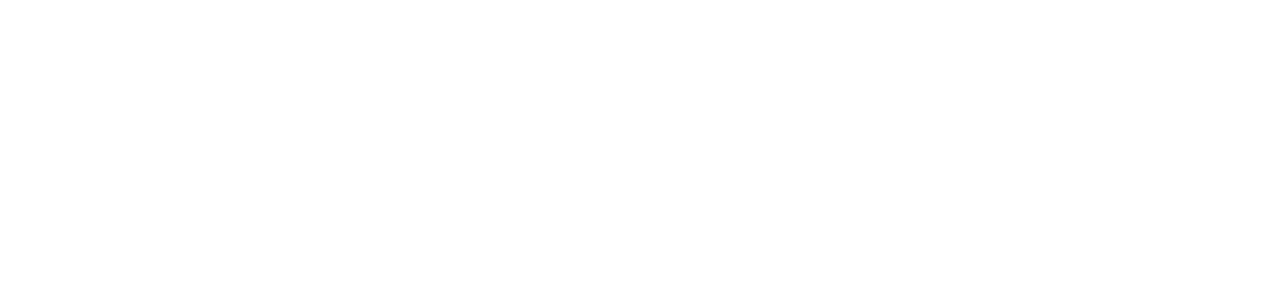
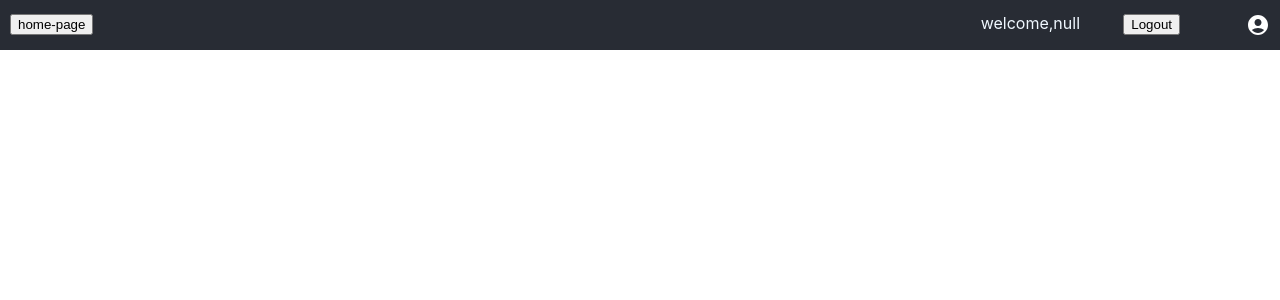
Before and after one commit to unsw-cse-comp3900-9900-22T2/capstone-project-9900-h16p-newbie-squad, a React (Create React App) app in the folder frontend/: page /booking-page in a window 1280 px wide. Before the commit this address had no page. Shown: the top 300 px of the page. Built offline with nearby package versions, Linux system fonts and the light colour scheme.

Commit message:
booking page(empty) added

```diff
--- a/frontend/src/components/BookingButton.js
+++ b/frontend/src/components/BookingButton.js
@@ -2,11 +2,14 @@
 import {Link, useNavigate} from 'react-router-dom';
 
 export default function BookingButton({listing}) {
-    const navigate = useNavigate();
+    // const navigate = useNavigate();
     const bookOnclick = () => {
-        navigate('/test',{state:{listing: listing}});
+        // navigate('/test',{state:{listing: listing}});
+        localStorage.setItem("listing-book", JSON.stringify(listing))
     }
   return (
-    <button className='book-button' onClick={bookOnclick}>Book</button>
+    <Link to='/booking-page'>
+        <button className='book-button' onClick={bookOnclick}>Book</button>
+    </Link>
   )
 }
--- /dev/null
+++ b/frontend/src/components/BookingPage.js
@@ -0,0 +1,17 @@
+import { jsx } from '@emotion/react';
+import React from 'react'
+import {useLocation, useParams} from 'react-router-dom';
+import Header from './Header';
+
+export default function BookingPage() {
+    const listing = JSON.parse(localStorage.getItem("listing-book"))
+    console.log(listing);
+    // 此处的listing是object，里面有所有关于该车位的信息的信息
+
+  return (
+    <div>
+      <Header/>
+      Booking
+    </div>
+  )
+}
--- a/frontend/src/components/Test.js
+++ /dev/null
@@ -1,12 +0,0 @@
-import React from 'react'
-import {useLocation} from 'react-router-dom';
-
-export default function Test() {
-    // const token = localStorage.getItem("token")
-    const location = useLocation()
-    const listing = location.state.listing
-    console.log(listing);
-  return (
-    <div>Booking</div>
-  )
-}
--- a/frontend/src/index.js
+++ b/frontend/src/index.js
@@ -8,7 +8,7 @@
 import LoginPage from './components/LoginPage';
 import SignUpPage from './components/SignUpPage';
 import MapAndListingPage from './components/MapAndListingPage';
-import Test from './components/Test';
+import BookingPage from './components/BookingPage';
 
 const root = ReactDOM.createRoot(document.getElementById('root'));
 root.render(
@@ -20,7 +20,7 @@
       <Route path="login-page" element={<LoginPage />} />
       <Route path="SignUp-page" element={<SignUpPage />} />
       <Route path="MapAndListing-page" element={<MapAndListingPage />}/>
-      <Route path="test" element={<Test />}/>
+      <Route path="booking-page" element={<BookingPage />}/>
       {/* </Route> */}
     </Routes>
 
```
